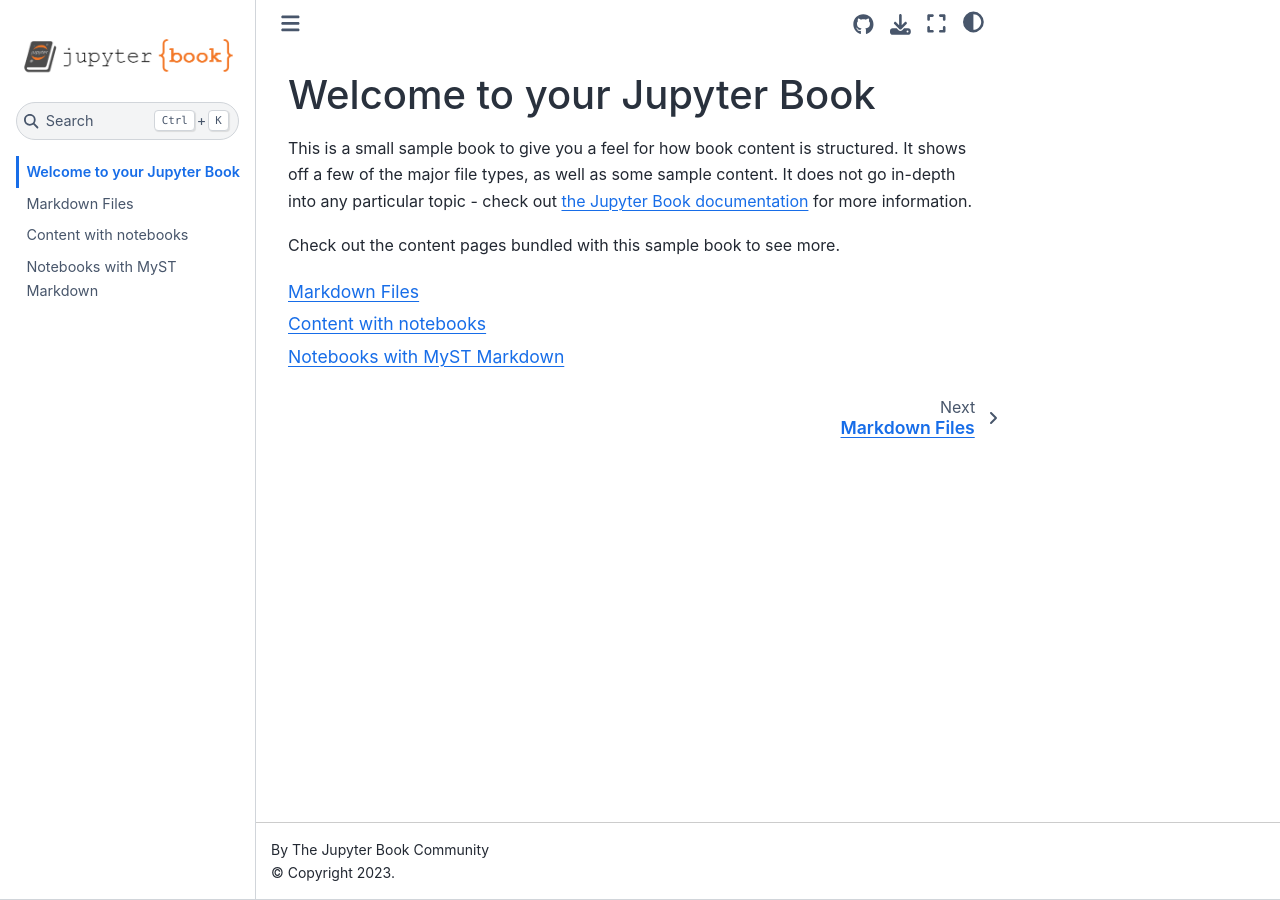
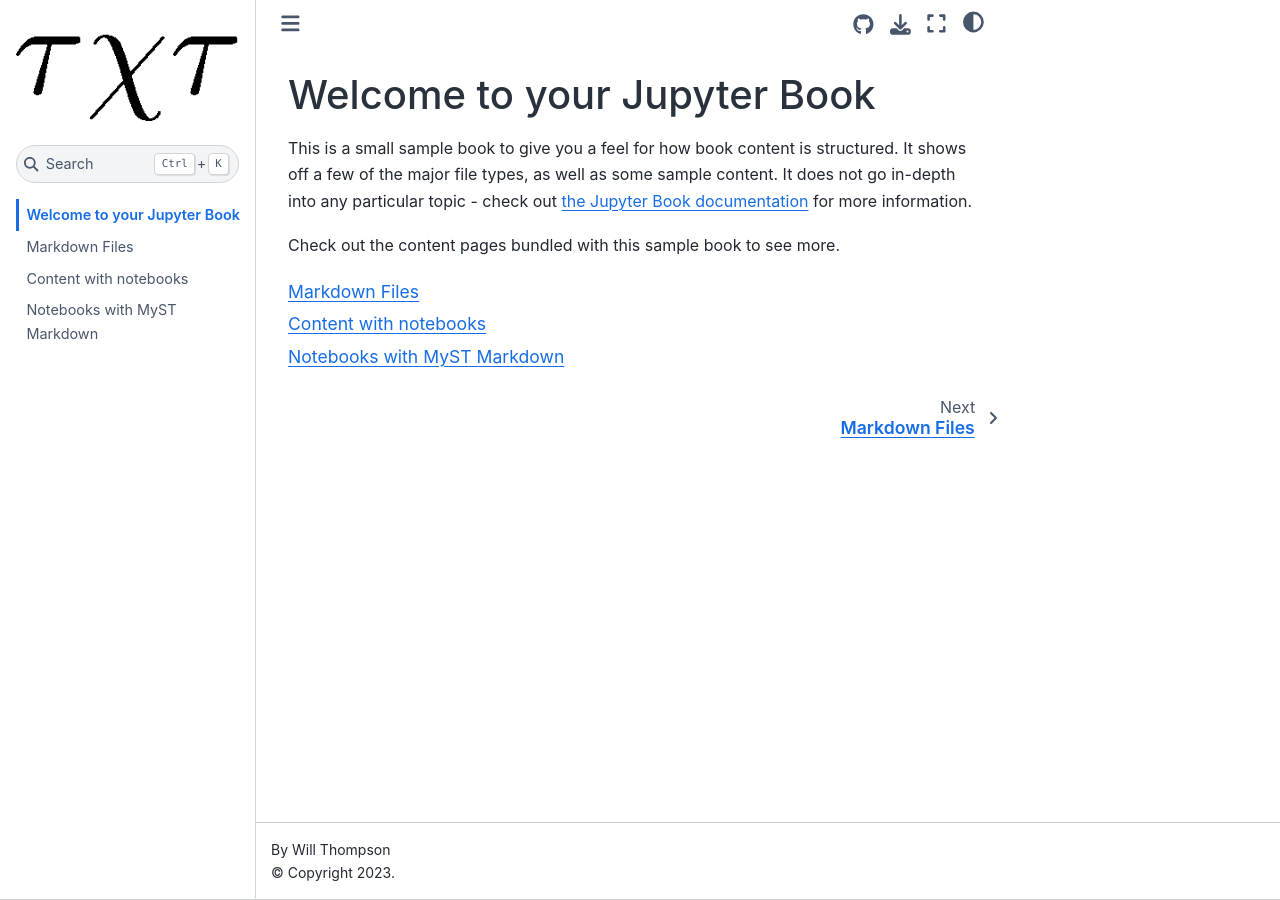
Before and after one commit to schorndorfer/clinical-entity-linking, a Jupyter Book: the page built from intro.md, in a window 1280 px wide. Built offline with Jupyter Book 1.0.4 settings and Sphinx 7.4.7 and the Sphinx Book theme 1.1.4, drawn with Linux system fonts in a browser that asks for light colours.

Commit message:
updating config

```diff
--- a/_config.yml
+++ b/_config.yml
@@ -1,9 +1,9 @@
 # Book settings
 # Learn more at https://jupyterbook.org/customize/config.html
 
-title: My sample book
-author: The Jupyter Book Community
-logo: logo.png
+title: Clinical Entity Linking
+author: Will Thompson
+logo: txt.png
 
 # Force re-execution of notebooks on each build.
 # See https://jupyterbook.org/content/execute.html
@@ -21,9 +21,8 @@
 
 # Information about where the book exists on the web
 repository:
-  url: https://github.com/executablebooks/jupyter-book  # Online location of your book
-  path_to_book: docs  # Optional path to your book, relative to the repository root
-  branch: master  # Which branch of the repository should be used when creating links (optional)
+  url: https://github.com/schorndorfer/clinical-entity-linking.git
+  branch: main
 
 # Add GitHub buttons to your book
 # See https://jupyterbook.org/customize/config.html#add-a-link-to-your-repository
```
